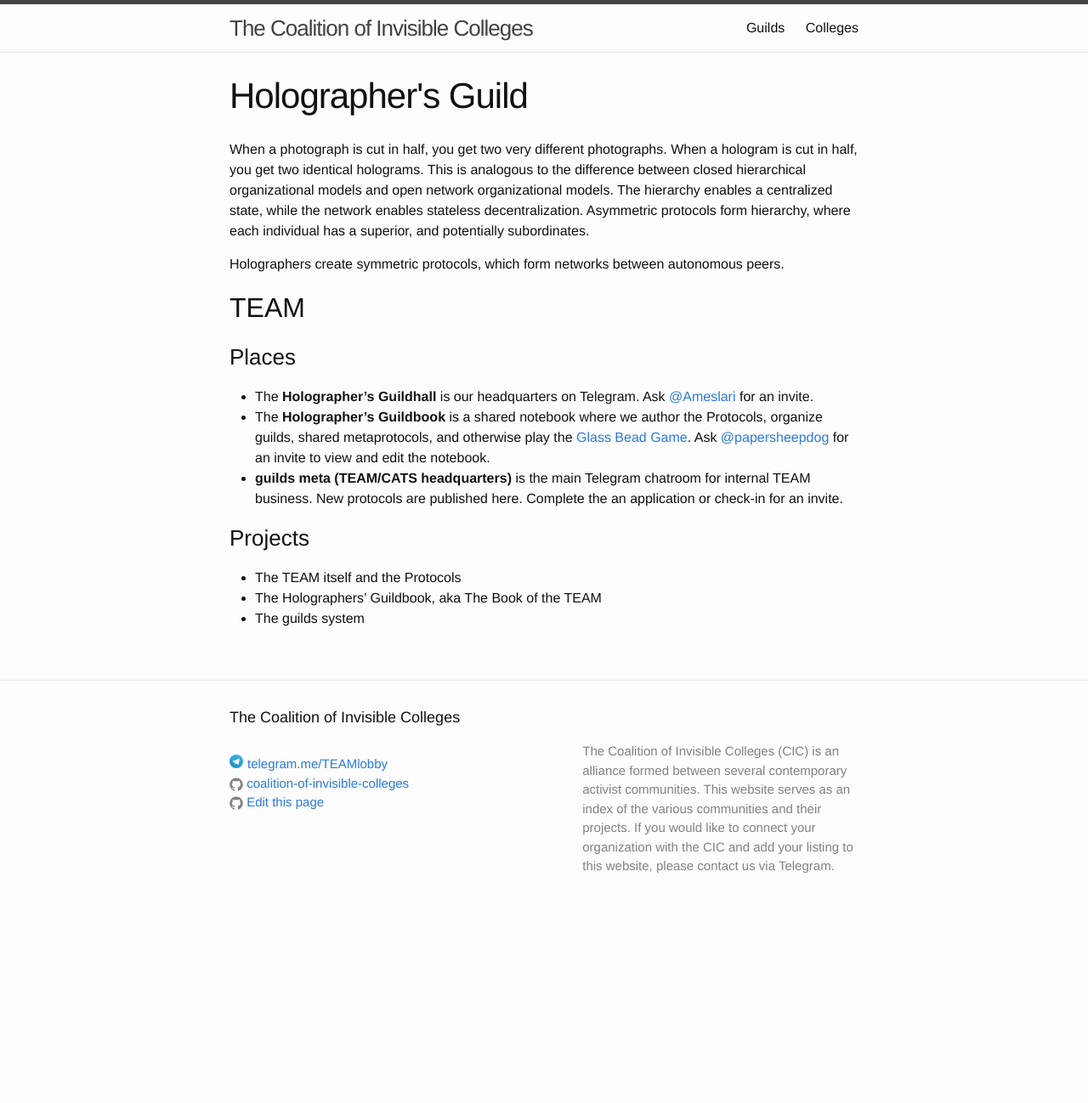
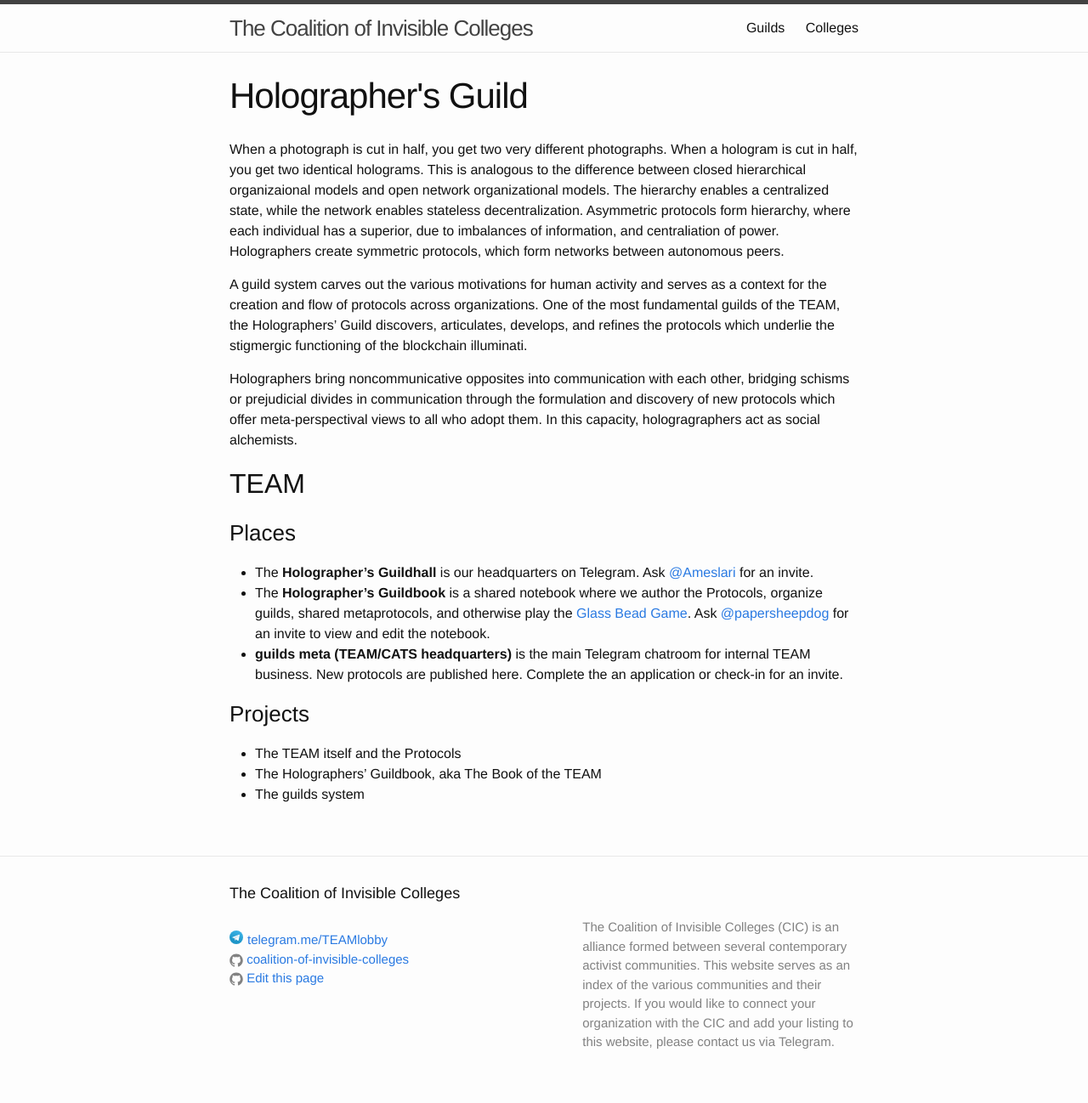
Before and after one commit to coalition-of-invisible-colleges/cic.github.io, a Jekyll site: the page built from guilds/holographers.md, in a window 1280 px wide. Shown: the whole page at 85% size. Built offline with Jekyll 4.4.1, drawn with Linux system fonts in a browser that asks for light colours; before the commit the page ends 1091 px from its top, so only the background shows below that.

Commit message:
updated desc

```diff
--- a/guilds/holographers.md
+++ b/guilds/holographers.md
@@ -4,6 +4,9 @@ title: Holographer's Guild
 guild: holographers
 permalink: /guilds/holographers/
 ---
-When a photograph is cut in half, you get two very different photographs. When a hologram is cut in half, you get two identical holograms. This is analogous to the difference between closed hierarchical organizational models and open network organizational models. The hierarchy enables a centralized state, while the network enables stateless decentralization. Asymmetric protocols form hierarchy, where each individual has a superior, and potentially subordinates.
 
-Holographers create symmetric protocols, which form networks between autonomous peers.
+When a photograph is cut in half, you get two very different photographs. When a hologram is cut in half, you get two identical holograms. This is analogous to the difference between closed hierarchical organizaional models and open network organizational models. The hierarchy enables a centralized state, while the network enables stateless decentralization. Asymmetric protocols form hierarchy, where each individual has a superior, due to imbalances of information, and centraliation of power. Holographers create symmetric protocols, which form networks between autonomous peers.
+
+A guild system carves out the various motivations for human activity and serves as a context for the creation and flow of protocols across organizations. One of the most fundamental guilds of the TEAM, the Holographers' Guild discovers, articulates, develops, and refines the protocols which underlie the stigmergic functioning of the blockchain illuminati.
+
+Holographers bring noncommunicative opposites into communication with each other, bridging schisms or prejudicial divides in communication through the formulation and discovery of new protocols which offer meta-perspectival views to all who adopt them. In this capacity, hologragraphers act as social alchemists.
```
